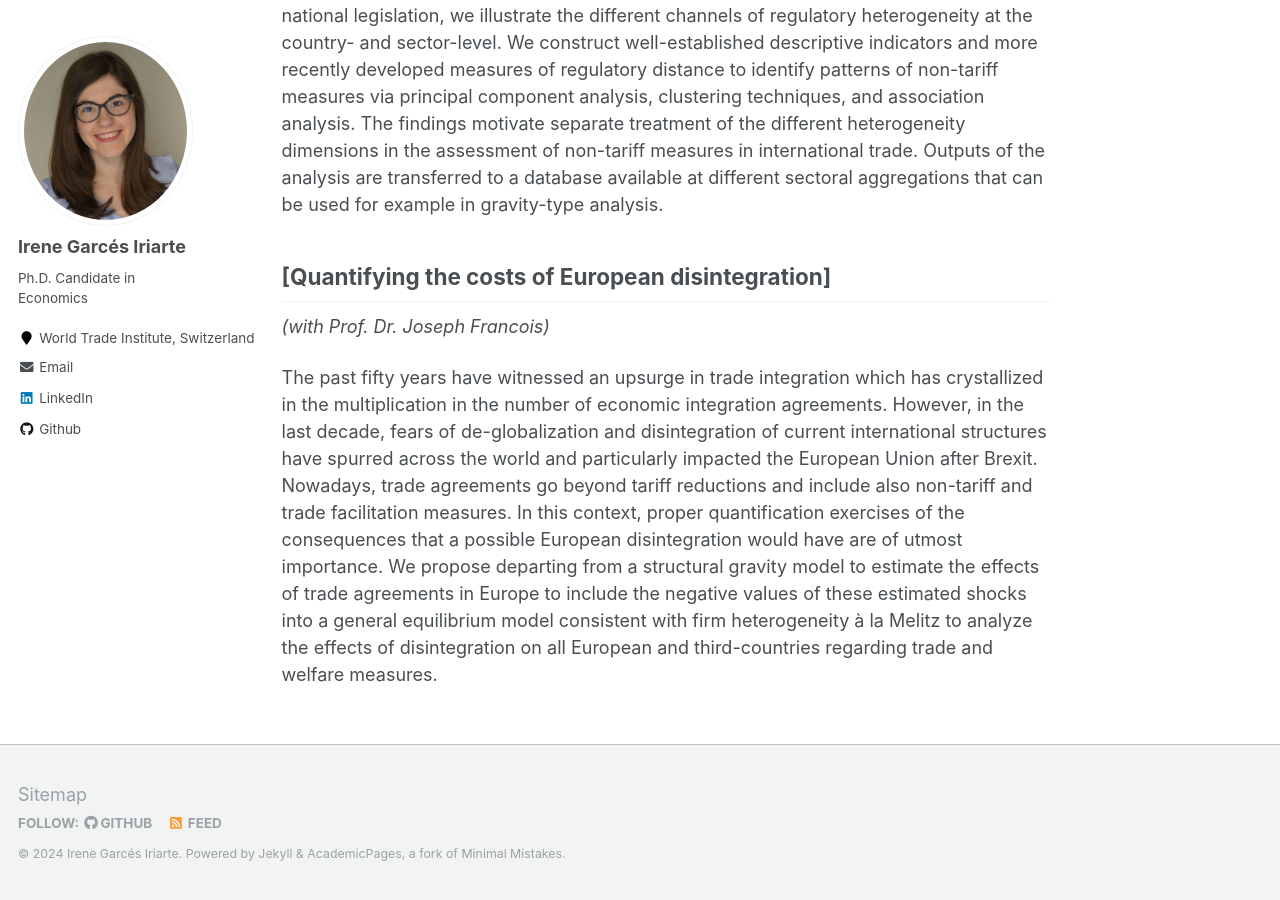
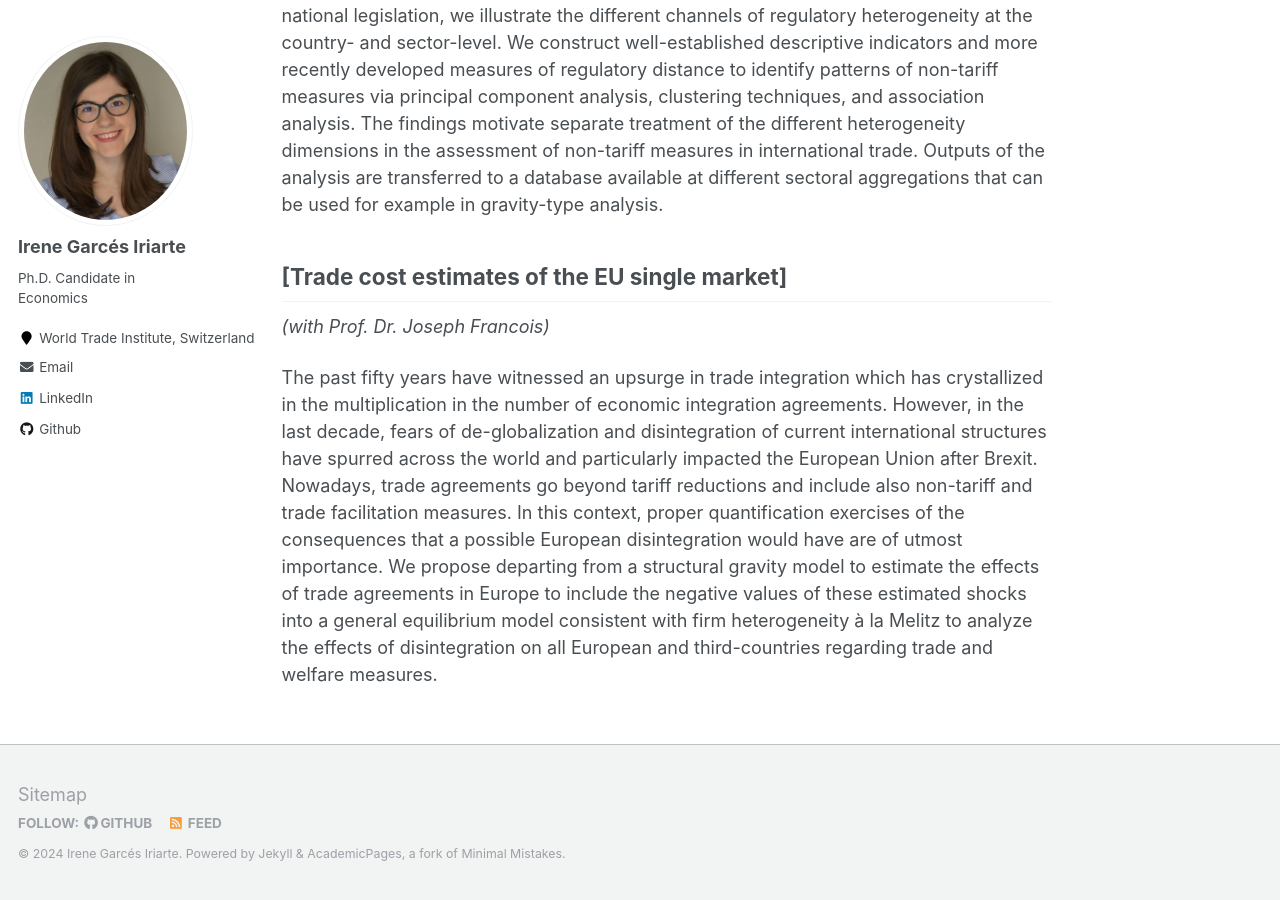
Before and after one commit to IreneGarces/irenegarces.github.io, a Jekyll site: the page built from _pages/research.md, in a window 1280 px wide and 900 px high, scrolled down 1852 px. Built offline with Jekyll 4.4.1, drawn with Linux system fonts in a browser that asks for light colours.

Commit message:
Update research.md

```diff
--- a/_pages/research.md
+++ b/_pages/research.md
@@ -52,7 +52,7 @@ Enabled by detailed product-level regulatory data based on coded reviews of nati
 at the country- and sector-level. We construct well-established descriptive indicators and more recently developed measures of regulatory distance to identify patterns of non-tariff measures via principal component analysis, clustering techniques, and association analysis. The findings motivate separate treatment of the different heterogeneity dimensions in  the assessment of non-tariff measures in international trade. Outputs of the analysis are transferred to a database available at different sectoral aggregations that can be used for example in gravity-type analysis.
 
 
-## [Quantifying the costs of European disintegration]
+## [Trade cost estimates of the EU single market]
 *(with Prof. Dr. Joseph Francois)*
 
 The past fifty years have witnessed an upsurge in trade integration which has crystallized in the multiplication in the number of economic integration agreements.
```
